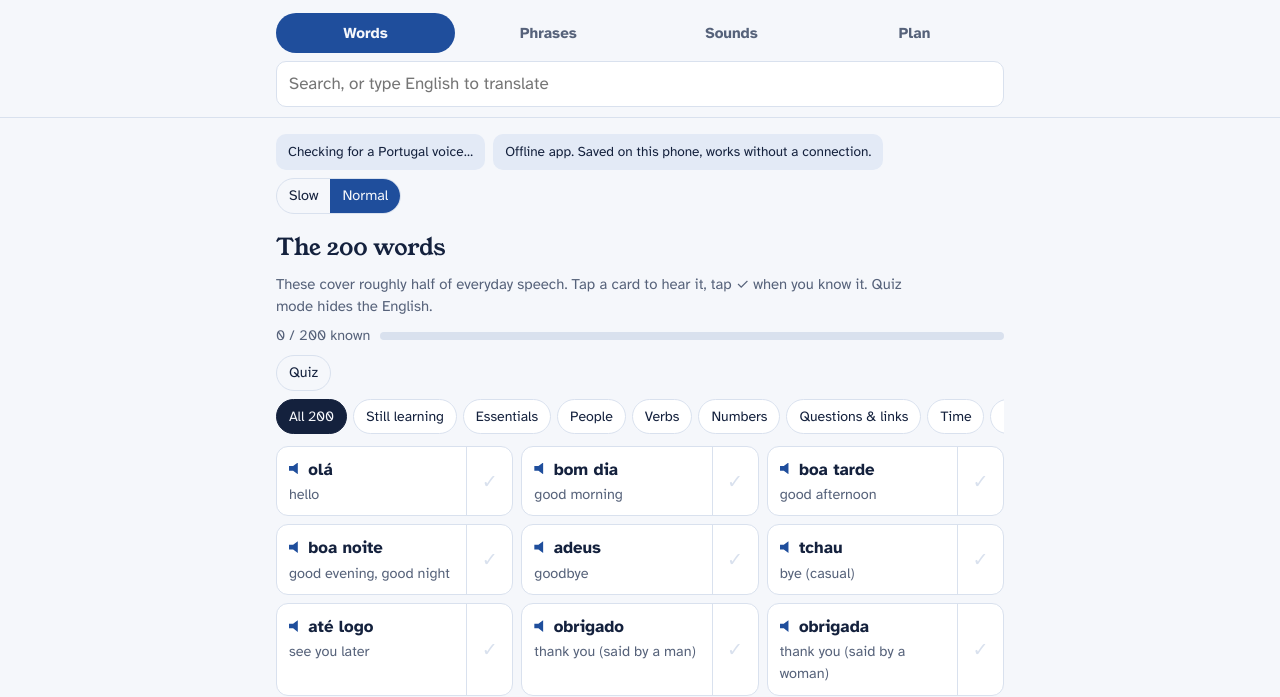
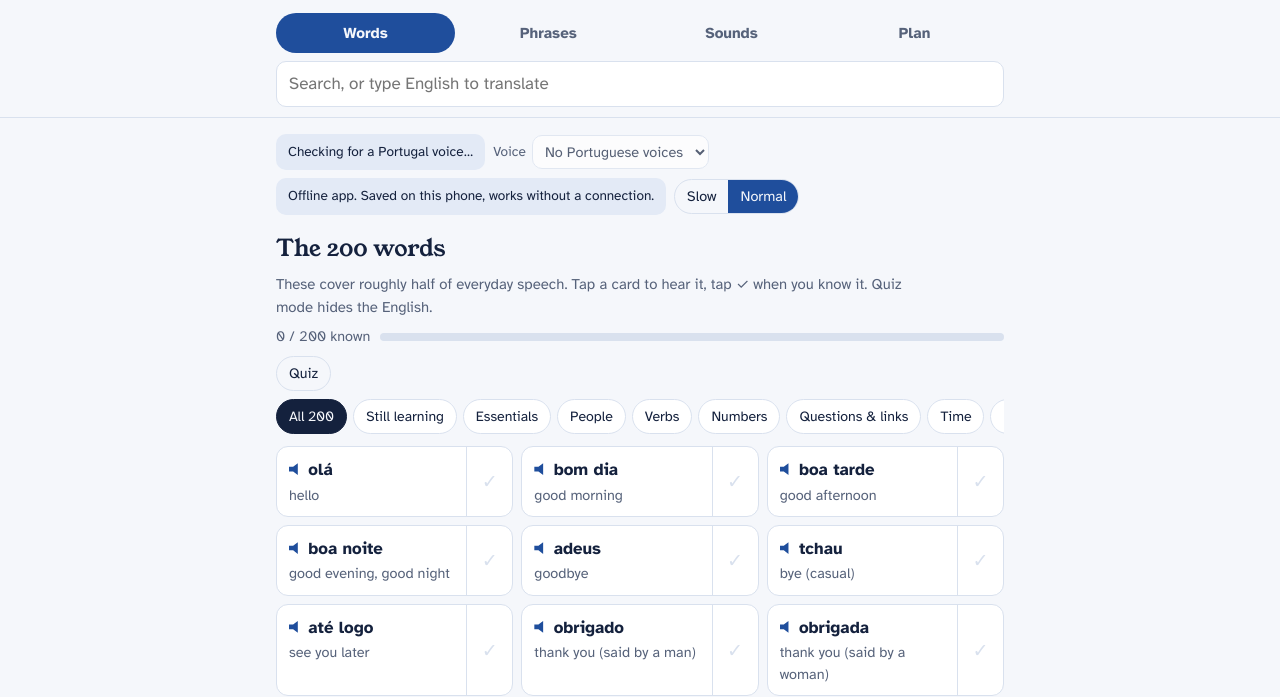
Before and after one commit to nosajholt/portuguese, a plain HTML site: page index.html in a window 1280 px wide. Shown: the part 141-838 px from the top of the page. Drawn offline with Linux system fonts and the light colour scheme.

Commit message:
Add voice picker that prefers a male Portugal voice
Co-Authored-By: Claude Opus 5.5 <noreply@anthropic.com>
Claude-Session: https://claude.ai/code/session_01JUhCnoFC3LFw2kQVshiz42

```diff
--- a/index.html
+++ b/index.html
@@ -79,6 +79,8 @@ p{margin:0}
 .seg button{border:0;background:transparent;color:var(--ink);font:inherit;font-size:.9rem;padding:6px 12px;cursor:pointer}
 .seg button[aria-pressed="true"]{background:var(--cobalt);color:var(--paper)}
 .voice{font-size:.85rem;padding:8px 12px;border-radius:10px;background:var(--tile);color:var(--ink)}
+.vpick{display:inline-flex;align-items:center;gap:6px;font-size:.85rem;color:var(--muted)}
+.vpick select{font:inherit;font-size:.9rem;padding:6px 8px;border-radius:10px;border:1px solid var(--line);background:var(--card);color:var(--ink);max-width:62vw}
 .voice.warn{border-left:4px solid var(--ochre)}
 input[type=search]{flex:1 1 180px;min-width:0;font:inherit;padding:9px 12px;border-radius:10px;border:1px solid var(--line);background:var(--card);color:var(--ink)}
 .chips{display:flex;gap:6px;overflow-x:auto;padding-bottom:4px}
@@ -140,6 +142,7 @@ input[type=search]{flex:1 1 180px;min-width:0;font:inherit;padding:9px 12px;bord
   <section id="tr" class="tr" hidden aria-live="polite"></section>
   <div class="bar">
     <div id="voice" class="voice">Checking for a Portugal voice…</div>
+    <label class="vpick" for="vsel"><span>Voice</span><select id="vsel"><option>Loading voices…</option></select></label>
     <div id="net" class="voice">Offline app. Works without a connection.</div>
     <div class="seg" role="group" aria-label="Speed">
       <button id="spSlow" type="button" aria-pressed="false">Slow</button>
@@ -187,7 +190,7 @@ input[type=search]{flex:1 1 180px;min-width:0;font:inherit;padding:9px 12px;bord
       <div class="wk"><h2>Move your progress</h2></div>
       <div id="getWrap" class="list" hidden>
         <p class="note">Use this to study with no connection, like on a plane. It brings your ticked words with it.</p>
-        <ol class="steps"><li>Tap the button below. Safari opens the app.</li><li>In Safari, tap Share, then <b>Add to Home Screen</b>.</li><li>Open it from your home screen. It now works offline.</li></ol>
+        <ol class="steps"><li>Tap the button below. Your browser opens the app.</li><li>In Vivaldi: tap the Vivaldi menu, then <b>Share Page</b>, then <b>Add to Home Screen</b>. Keep <b>Open as Web App</b> switched on and tap <b>Add</b>. (In Safari: Share, then Add to Home Screen.)</li><li>Open it from your home screen once while online. After that it works offline.</li></ol>
         <div class="acts"><a id="getApp" class="btn fill" href="https://nosajholt.github.io/portuguese/" target="_blank" rel="noopener">Open the offline app with my progress</a></div>
       </div>
       <details class="other" open><summary>Move progress with a code instead</summary>
@@ -211,6 +214,7 @@ input[type=search]{flex:1 1 180px;min-width:0;font:inherit;padding:9px 12px;bord
 </div></main>
 
 <script>
+const esc=s=>s.replace(/[&<>"]/g,c=>({"&":"&amp;","<":"&lt;",">":"&gt;",'"':"&quot;"}[c]));
 const CATS={E:["Essentials",1],P:["People",2],V:["Verbs",3],N:["Numbers",3],Q:["Questions & links",4],T:["Time",5],L:["Places & things",6],F:["Food & drink",6],D:["This, that, how much",7],A:["Describing",7]};
 const WORDS=`E|olá|hello
 E|bom dia|good morning
@@ -669,11 +673,20 @@ let voice=null;
 function pickVoice(){
   if(!("speechSynthesis" in window)){setVoiceMsg("Audio isn't available in this browser. Open the page in Safari.",true);return}
   const vs=speechSynthesis.getVoices();
-  voice=vs.find(v=>/pt[-_]PT/i.test(v.lang)&&/enhanced|premium|joana/i.test(v.name))||vs.find(v=>/pt[-_]PT/i.test(v.lang))||null;
-  if(voice) setVoiceMsg("Voice: "+voice.name+" (Portugal)",false);
+  const isPT=v=>/pt[-_]PT/i.test(v.lang), isPt=v=>/^pt/i.test(v.lang);
+  const MALE=/joaquim|cristiano|duarte|tiago|diogo|rui|daniel|felipe|male|homem/i;
+  const pts=vs.filter(isPt).sort((a,b)=>(isPT(b)-isPT(a))||(MALE.test(b.name)-MALE.test(a.name))||a.name.localeCompare(b.name));
+  const saved=S.get("pt-voice","");
+  voice=pts.find(v=>v.name===saved)||pts.find(v=>isPT(v)&&MALE.test(v.name))||vs.find(v=>isPT(v)&&/enhanced|premium|joana/i.test(v.name))||pts.find(isPT)||null;
+  const sel=document.getElementById("vsel");
+  sel.innerHTML=pts.length?pts.map(v=>`<option value="${esc(v.name)}"${v===voice?" selected":""}>${esc(v.name)} (${isPT(v)?"Portugal":"Brazil"})</option>`).join(""):"<option>No Portuguese voices</option>";
+  sel.disabled=!pts.length;
+  const malePT=pts.some(v=>isPT(v)&&MALE.test(v.name));
+  if(voice&&isPT(voice)) setVoiceMsg(malePT?"Voice: "+voice.name+" (Portugal)":"No male Portugal voice found on this phone, so it uses "+voice.name+". Pick another voice below.",!malePT);
   else if(vs.find(v=>/^pt/i.test(v.lang))) setVoiceMsg("Only a Brazilian voice found. On iPhone: Settings › Accessibility › Spoken Content › Voices › Portuguese (Portugal), then download Joana.",true);
   else if(vs.length) setVoiceMsg("No Portuguese voice found. On iPhone: Settings › Accessibility › Spoken Content › Voices › Portuguese (Portugal).",true);
 }
+document.getElementById("vsel").onchange=e=>{S.set("pt-voice",e.target.value);pickVoice();speak("Olá, tudo bem?")};
 function setVoiceMsg(t,w){const el=document.getElementById("voice");el.textContent=t;el.classList.toggle("warn",w)}
 function clean(t){return t.replace(/\([^)]*\)/g,"").replace(/\s\/\s/g,", ").trim()}
 function speak(text,el,r){
@@ -691,7 +704,6 @@ function setRate(r){rate=r;save();spSlow.setAttribute("aria-pressed",r<0.9);spNo
 spSlow.onclick=()=>setRate(0.7); spNorm.onclick=()=>setRate(0.95); setRate(rate);
 
 /* words */
-const esc=s=>s.replace(/[&<>"]/g,c=>({"&":"&amp;","<":"&lt;",">":"&gt;",'"':"&quot;"}[c]));
 function renderChips(){
   const opts=[["all","All 200"],["todo","Still learning"],...Object.entries(CATS).map(([k,v])=>[k,v[0]])];
   chips.innerHTML=opts.map(([k,l])=>`<button class="chip" type="button" data-f="${k}" aria-pressed="${filter===k}">${l}</button>`).join("");
--- a/sw.js
+++ b/sw.js
@@ -1,4 +1,4 @@
-const CACHE="portugues-v2";
+const CACHE="portugues-v3";
 const CORE=["./","index.html","manifest.webmanifest","icon-180.png","icon-192.png","icon-512.png"];
 self.addEventListener("install",e=>{e.waitUntil(caches.open(CACHE).then(c=>c.addAll(CORE)).then(()=>self.skipWaiting()))});
 self.addEventListener("activate",e=>{e.waitUntil(caches.keys().then(ks=>Promise.all(ks.filter(k=>k!==CACHE).map(k=>caches.delete(k)))).then(()=>self.clients.claim()))});
```
